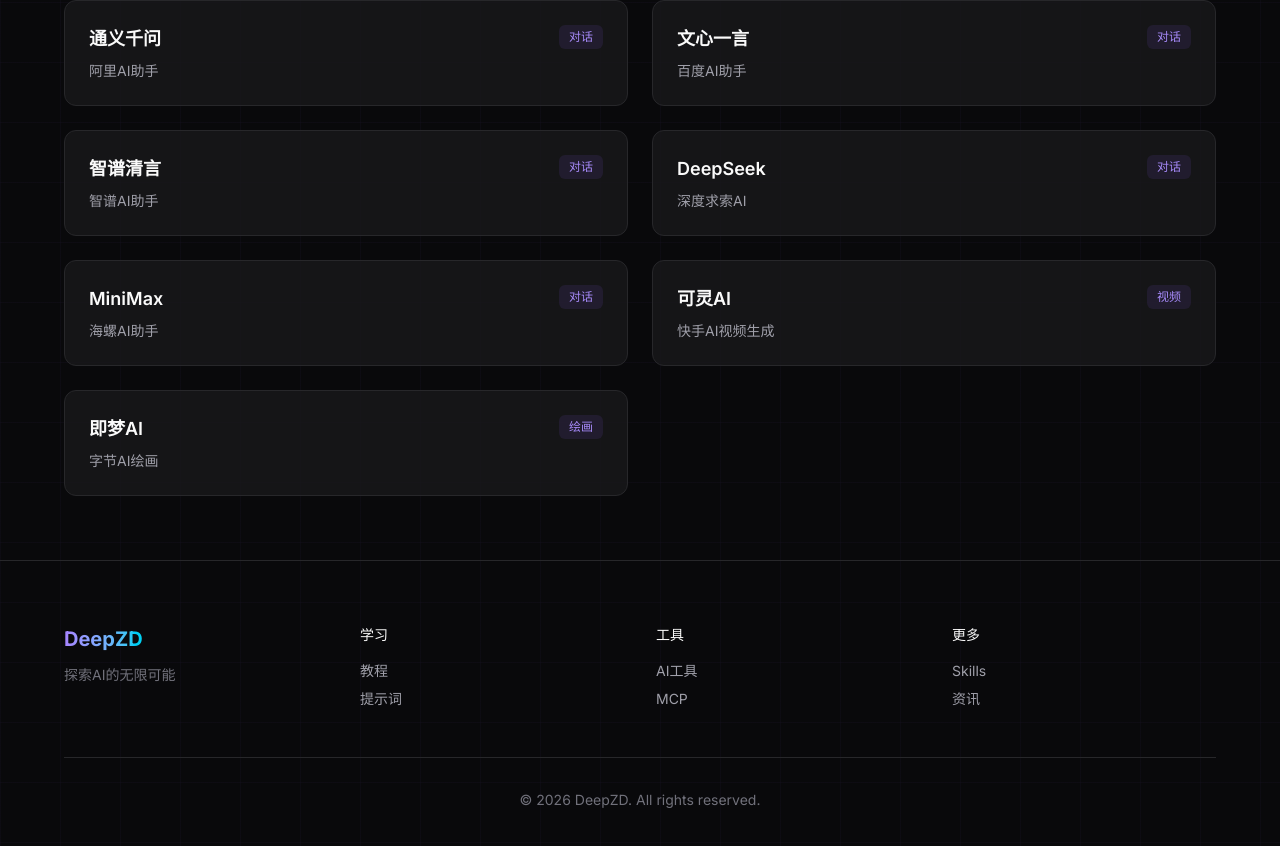
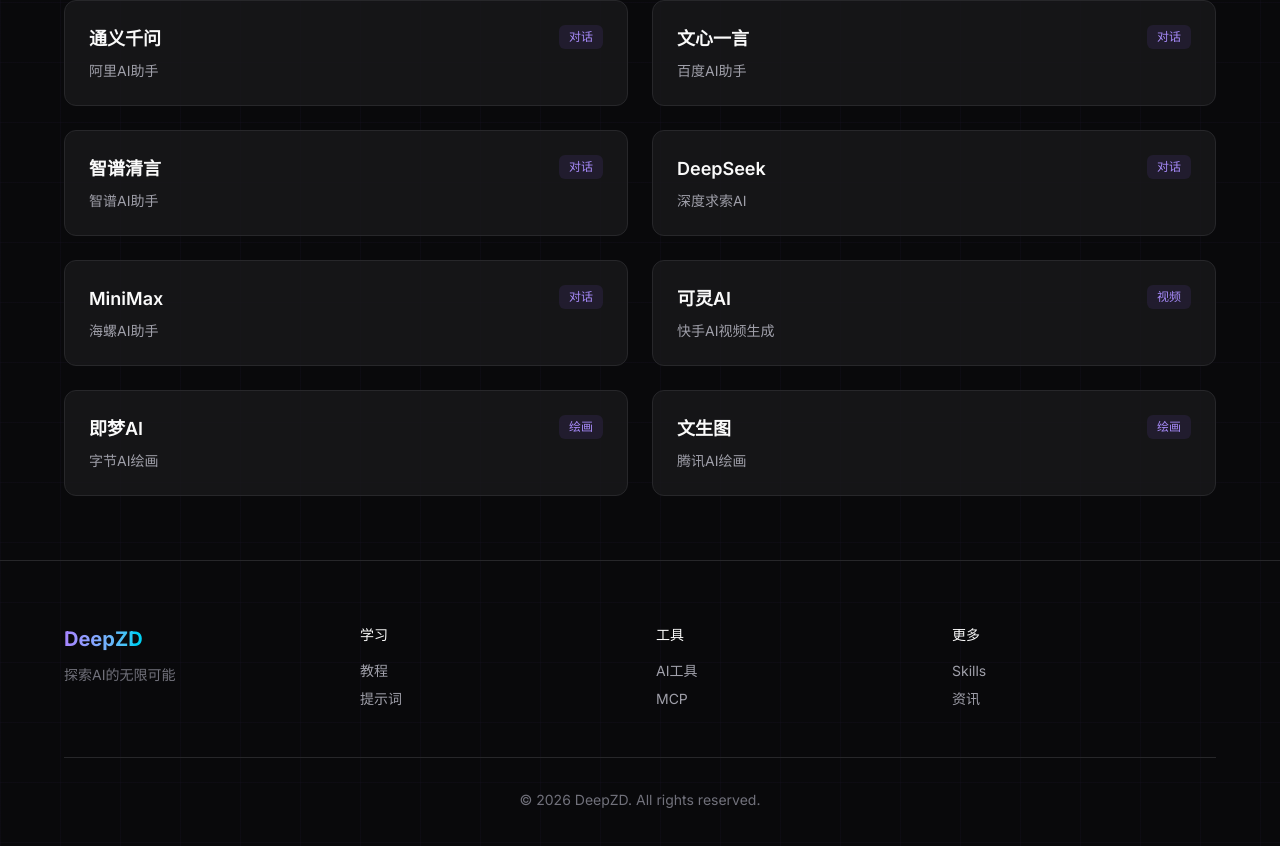
Before and after one commit to uncle-light/deepzd, a Next.js app: page /tools in a window 1280 px wide. Shown: the part 2698-3544 px from the top of the page. Built offline with nearby package versions, Linux system fonts and the light colour scheme.

Commit message:
feat: 添加腾讯文生图

```diff
--- a/src/app/data/tools.ts
+++ b/src/app/data/tools.ts
@@ -317,4 +317,11 @@
     category: "绘画",
     url: "https://jimeng.jianying.com"
   },
+  {
+    slug: "wensheng",
+    name: "文生图",
+    desc: "腾讯AI绘画",
+    category: "绘画",
+    url: "https://image.qq.com"
+  },
 ];
```
